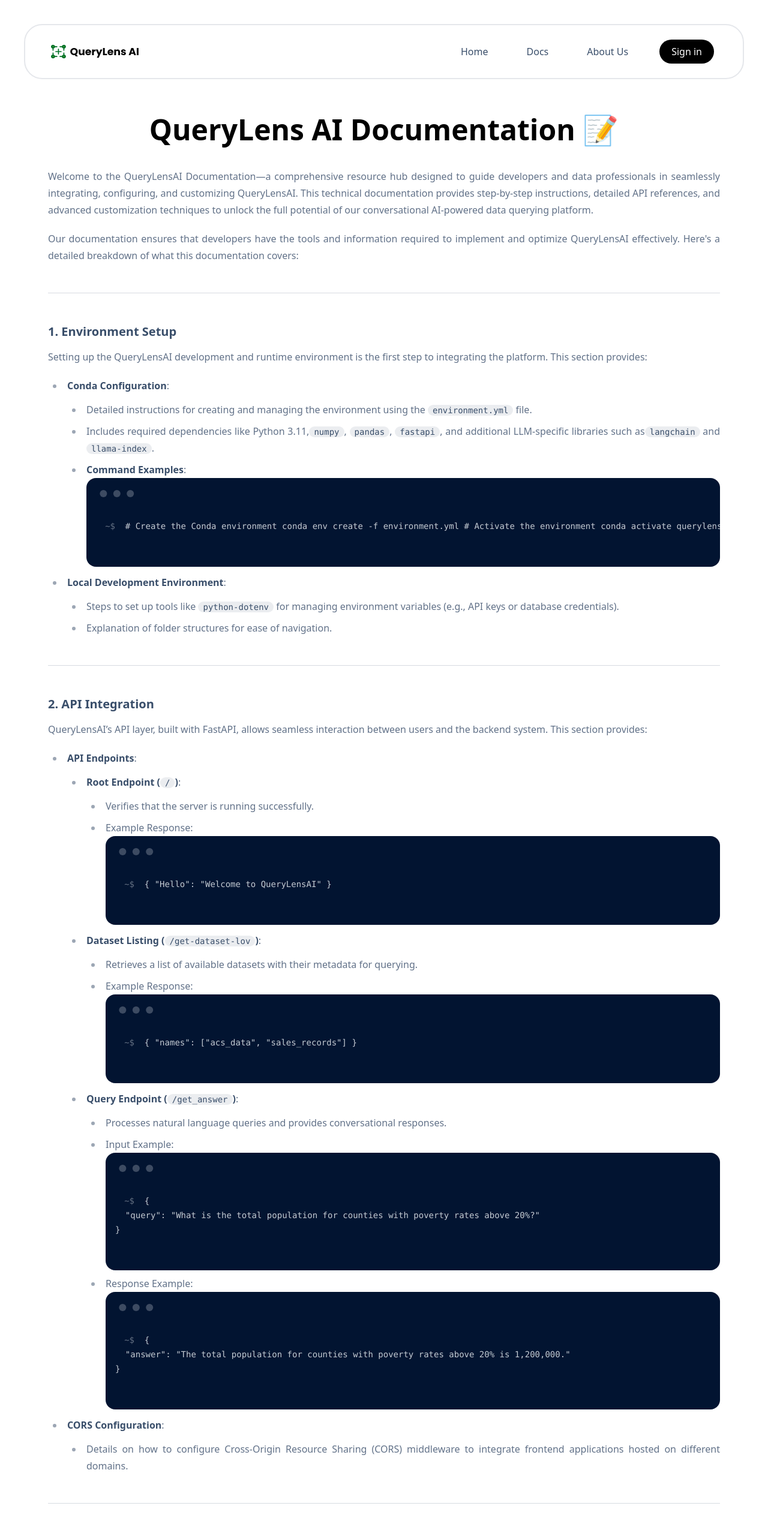
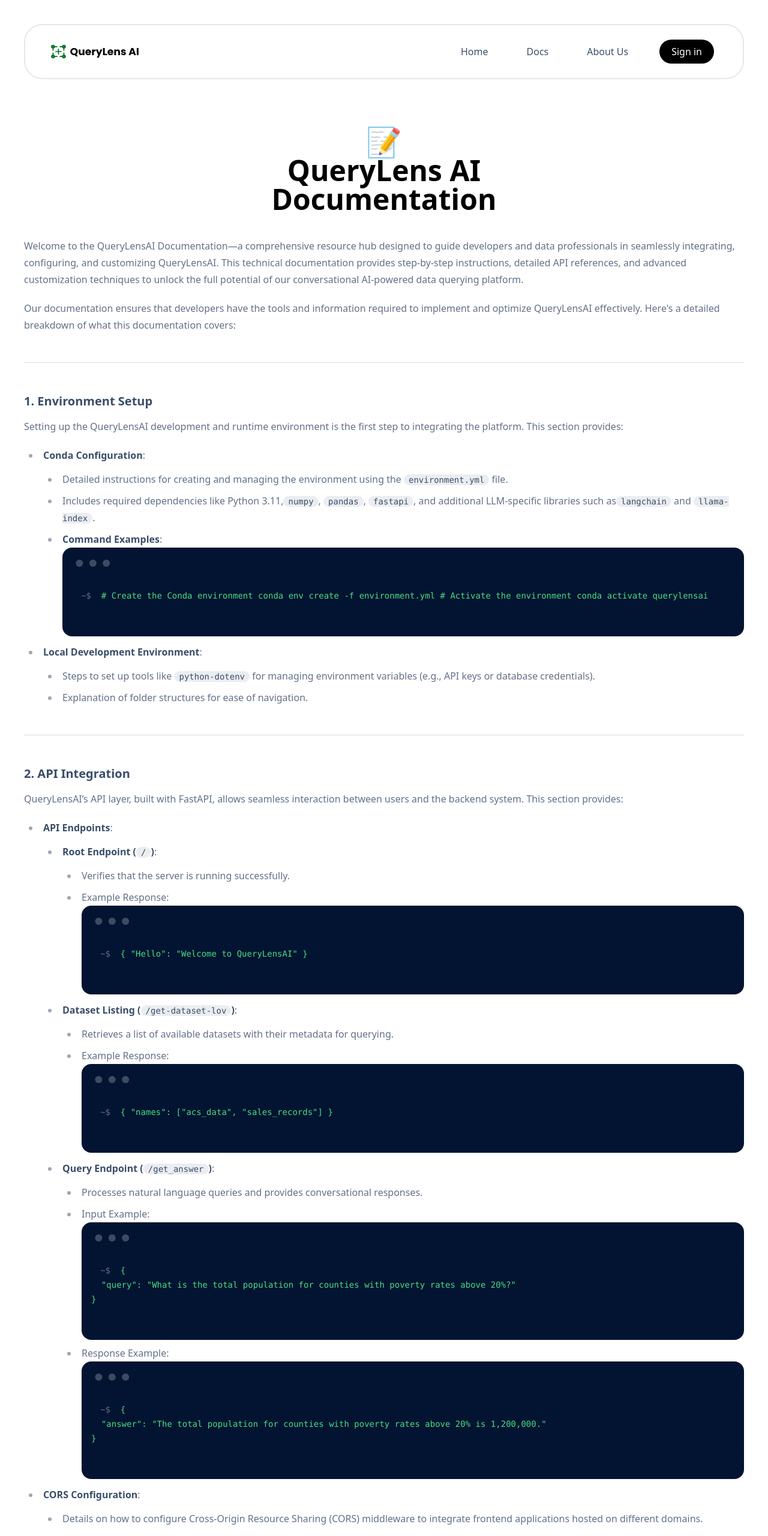
Before and after one commit to SHERLOCKx90/QueryLens_AI, a React (Vite) app: page /Docs in a window 1280 px wide. Shown: the top 2561 px of the page at 60% size. Built offline with nearby package versions, Linux system fonts and the light colour scheme; no server answers.

Commit message:
mobile-ui-responsive-fix

```diff
--- a/src/Components/AboutCard.jsx
+++ b/src/Components/AboutCard.jsx
@@ -3,7 +3,7 @@ import React from 'react'
 const AboutCard = () => {
     return (
         <div
-            className="hero min-h-fit-content p-5 sm:p-10 relative bg-opacity-50 rounded-badge"
+            className="hero min-h-fit-content p-10 sm:p-10 relative bg-opacity-50 rounded-badge"
             style={{
                 backgroundImage: "url(/image-3.jpg)",
                 backgroundSize: 'cover',
--- a/src/Components/FooterSec.jsx
+++ b/src/Components/FooterSec.jsx
@@ -1,48 +1,16 @@
-// import React from 'react'
-
-// const FooterSec = () => {
-//   return (
-//     <div className='w-full relative bottom-0 bg-green-600 text-white flex flex-col justify-center items-center p-5'>
-
-//       <div className='flex flex-col sm:flex-row justify-center sm:justify-between items-center w-full sm:px-10'>
-//         <div className='flex flex-col justify-center items-center sm:items-start'>
-//           <img src="Logo-text.svg" alt="logo-text" width={200} />
-//           <h3 className='text-green-200 font-medium text-lg text-left'>Dynamic Data Insight Access Tool for Developers.</h3>
-//         </div>
-//         <div className='text-center my-5 font-medium text-green-200 sm:text-left'>
-//           <ul className='flex flex-col sm:flex-row justify-center items-center sm:items-start gap-5'>
-//             <li className='text-xl hover:translate-x-2 transition-all cursor-pointer hover:underline hover:text-white text-black'>Home
-//               <p className='text-sm sm:w-40 text-green-200'>Explore what we are offering.</p></li>
-//             <li className='text-xl hover:translate-x-2 transition-all cursor-pointer hover:underline hover:text-white text-black'>Documentation
-//               <p className='text-sm sm:w-40 text-green-200'>Dive into the Technical part of QueryLens.</p></li>
-//             <li className='text-xl hover:translate-x-2 transition-all cursor-pointer hover:underline hover:text-white text-black'>About Us
-//               <p className='text-sm sm:w-40 text-green-200'>Find out who we are.</p></li>
-//             <li className='text-xl hover:translate-x-2 transition-all cursor-pointer hover:underline hover:text-white text-black'>QueryLens Demo
-//               <p className='text-sm sm:w-40 text-green-200'>Try out QueryLens and boost productivity.</p></li>
-//           </ul>
-//         </div>
-//       </div>
-
-//       <div><p className='text-center mt-5 font-normal'>© 2025 QueryLens AI. All Rights Reserved.</p></div>
-//     </div>
-//   )
-// }
-
-// export default FooterSec
-
 import React from 'react'
 import { Link } from 'react-router-dom';
 
 const FooterSec = () => {
   return (
-    <div className='w-full relative bottom-0 bg-green-600 text-white flex flex-col justify-center items-center p-5'>
-      <div className='flex flex-col sm:flex-row justify-center sm:justify-between items-center w-full sm:px-10'>
+    <div className='w-full relative bottom-0 bg-green-600 text-white flex flex-col justify-center items-center p-10 sm:p-5 mt-5'>
+      <div className='flex flex-col sm:flex-row justify-center sm:justify-between items-center w-full sm:px-10 md:items-start md:justify-between'>
         <div className='flex flex-col justify-center items-center sm:items-start'>
           <img src="Logo-text.svg" alt="logo-text" width={200} />
-          <h3 className='text-green-200 font-medium text-lg text-left'>Dynamic Data Insight Access Tool for Developers.</h3>
+          <h3 className='text-green-200 font-medium text-lg text-center md:text-left lg:text-left'>Dynamic Data Insight Access Tool for Developers.</h3>
         </div>
         <div className='text-center my-5 font-medium text-green-200 sm:text-left'>
-          <ul className='flex flex-col sm:flex-row justify-center items-center sm:items-start gap-5'>
+          <ul className='flex flex-col md:flex-col lg:flex-row sm:flex-row justify-center items-center sm:items-start gap-5'>
             <li className='text-xl hover:translate-x-2 transition-all cursor-pointer hover:underline hover:text-white text-black'>
               <Link to="/">Home</Link>
               <p className='text-sm sm:w-40 text-green-200'>Explore what we are offering.</p>
--- a/src/Pages/Docs/Docs.jsx
+++ b/src/Pages/Docs/Docs.jsx
@@ -5,10 +5,11 @@ const Docs = () => {
     return (
         <MainLayout>
             <div className='px-5 md:px-10 overflow-x-hidden'>
-                <h1 className='font-bold text-3xl md:text-5xl text-black text-center my-5'>
-                    QueryLens AI Documentation 📝
+                <h1 className='font-bold text-3xl md:text-5xl text-black text-left my-5 sm:my-10 sm:text-center'>
+                    📝 <br />
+                    QueryLens AI <br />Documentation
                 </h1>
-                <div className='prose max-w-none mx-5 my-10 md:m-10 text-justify'>
+                <div className='prose max-w-none text-left'>
                     <p>
                         Welcome to the QueryLensAI Documentation—a comprehensive resource hub
                         designed to guide developers and data professionals in seamlessly
@@ -49,7 +50,7 @@ const Docs = () => {
                                     <strong>Command Examples</strong>:
                                     <div className="mockup-code">
                                         <pre data-prefix="~$">
-                                            <code>
+                                            <code className='text-green-400'>
                                                 # Create the Conda environment
                                                 conda env create -f environment.yml
 
@@ -95,7 +96,7 @@ const Docs = () => {
                                             Example Response:
                                             <div className='mockup-code'>
                                             <pre data-prefix="~$">
-                                                <code>
+                                                <code className='text-green-400'>
                                                     {`{ "Hello": "Welcome to QueryLensAI" }`}
                                                 </code>
                                             </pre>
@@ -114,7 +115,7 @@ const Docs = () => {
                                             Example Response:
                                             <div className='mockup-code'>
                                             <pre data-prefix="~$">
-                                                <code>
+                                                <code className='text-green-400'>
                                                     {`{ "names": ["acs_data", "sales_records"] }`}
                                                 </code>
                                             </pre>
@@ -133,7 +134,7 @@ const Docs = () => {
                                             Input Example:
                                             <div className='mockup-code'>
                                             <pre data-prefix="~$">
-                                                <code>
+                                                <code className='text-green-400'>
                                                     {`{
   "query": "What is the total population for counties with poverty rates above 20%?"
 }`}
@@ -145,7 +146,7 @@ const Docs = () => {
                                             Response Example:
                                             <div className='mockup-code'>
                                             <pre data-prefix="~$">
-                                                <code>
+                                                <code className='text-green-400'>
                                                     {`{
   "answer": "The total population for counties with poverty rates above 20% is 1,200,000."
 }`}
@@ -182,8 +183,8 @@ const Docs = () => {
                             <strong>Example 1</strong>:
                             <ul>
                                 <li>
-                                    <em>Query</em>: <em>"What is the average income for states with a
-                                        population greater than 1 million?"</em>
+                                    <em>Query</em>: <em>&quot;What is the average income for states with a
+                                        population greater than 1 million?&quot;</em>
                                 </li>
                                 <li>
                                     <strong>Transformation</strong>:
@@ -196,7 +197,7 @@ const Docs = () => {
                                 </li>
                                 <li>
                                     <strong>Result</strong>:
-                                    <em>"The average income for states with a population greater than 1 million is $55,000."</em>
+                                    <em>&quot;The average income for states with a population greater than 1 million is $55,000.&quot;</em>
                                 </li>
                             </ul>
                         </li>
```
Also changed, not shown: src/Pages/About/About.jsx (+11 -11 lines), src/Pages/Home/Landing.jsx (+0 -26 lines).
